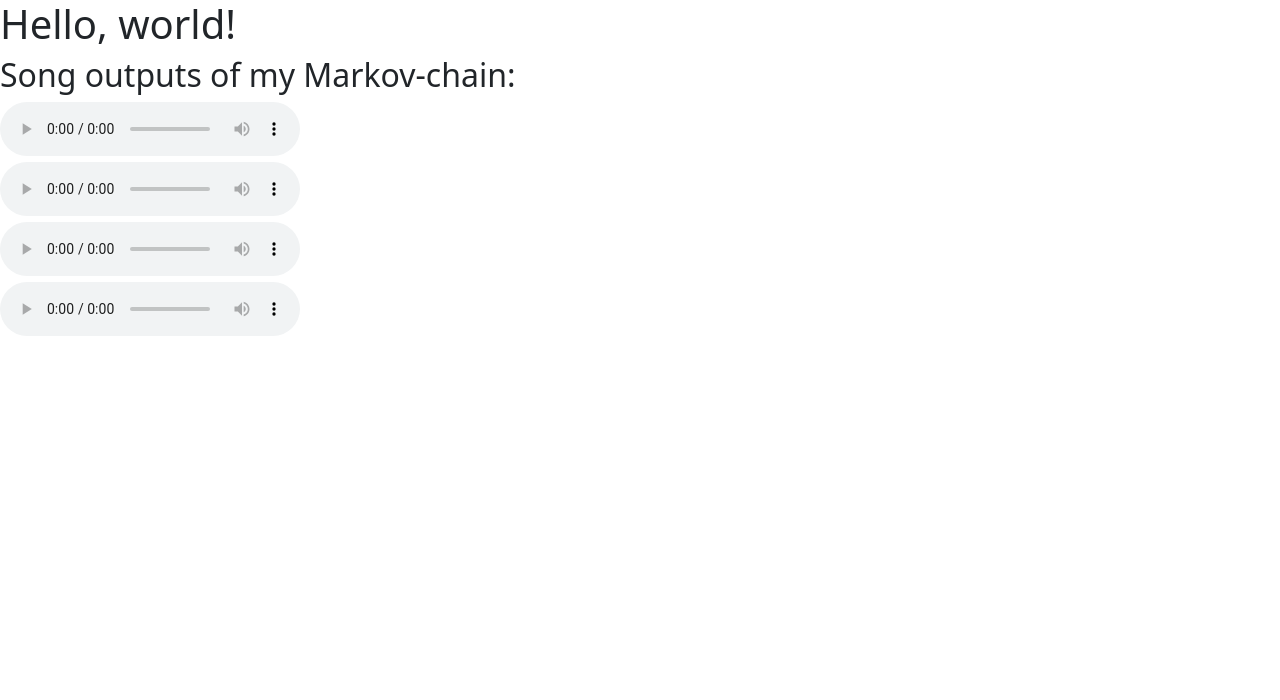
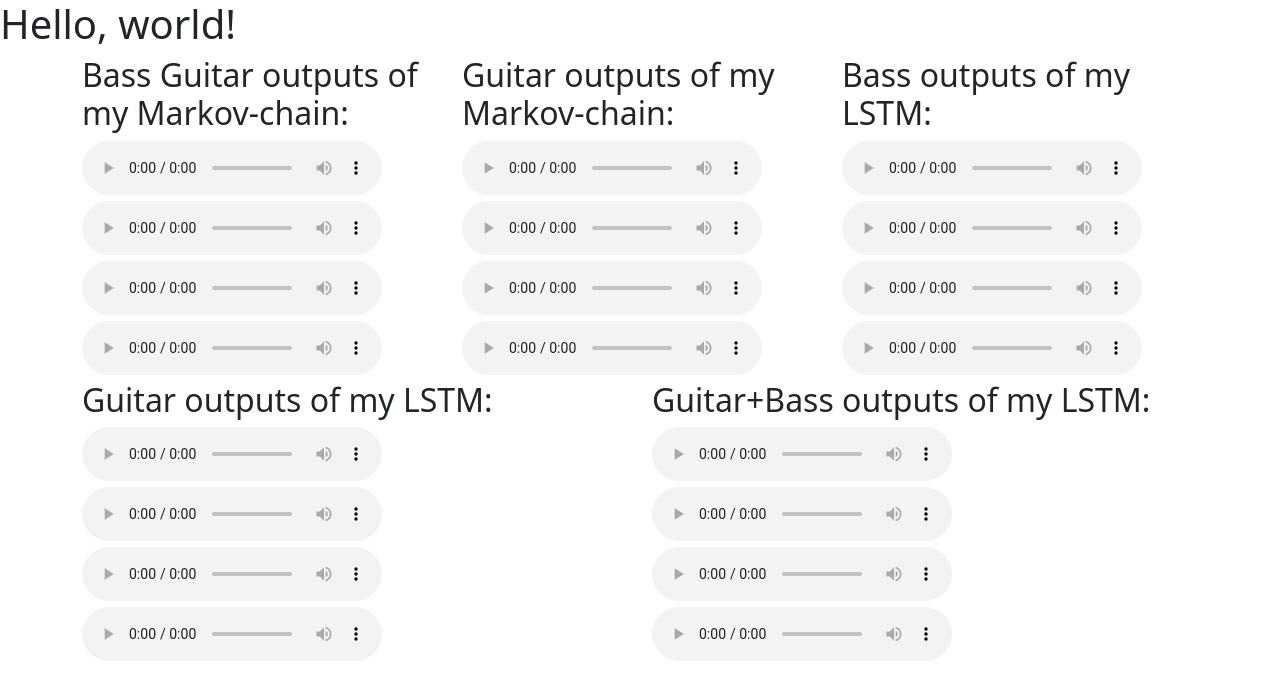
Before and after one commit to darkpanther99/darkpanther99.github.io, a plain HTML site: page index.html in a window 1280 px wide. Drawn offline with nearby package versions, Linux system fonts and the light colour scheme.

Commit message:
added a lot of songs

```diff
--- a/index.html
+++ b/index.html
@@ -9,8 +9,10 @@
     <div>
         <h1>Hello, world!</h1>
     </div>
-    <div>
-        <h2>Song outputs of my Markov-chain:</h2>
+    <div class="container">
+        <div class="row">
+          <div class="col-sm">
+            <h2>Bass Guitar outputs of my Markov-chain:</h2>
             <audio controls>
                 <source src="res\markov_bass_constanttempo_1.wav" type="audio/wav">
             </audio>
@@ -27,6 +29,84 @@
                 <source src="res\markov_bass_3.wav" type="audio/wav">
             </audio>
           </div>
+          <div class="col-sm">
+            <h2>Guitar outputs of my Markov-chain:</h2>
+            <audio controls>
+                <source src="res\markov_guitar_1.wav" type="audio/wav">
+            </audio>
+            <br>
+            <audio controls>
+                <source src="res\markov_guitar_2.wav" type="audio/wav">
+            </audio>
+            <br>
+            <audio controls>
+                <source src="res\markov_guitar_3.wav" type="audio/wav">
+            </audio>
+            <br>
+            <audio controls>
+                <source src="res\markov_guitar_4.wav" type="audio/wav">
+            </audio>
+          </div>
+          <div class="col-sm">
+            <h2>Bass outputs of my LSTM:</h2>
+            <audio controls>
+                <source src="res\LSTM_bass_1.wav" type="audio/wav">
+            </audio>
+            <br>
+            <audio controls>
+                <source src="res\LSTM_bass_2.wav" type="audio/wav">
+            </audio>
+            <br>
+            <audio controls>
+                <source src="res\LSTM_bass_3.wav" type="audio/wav">
+            </audio>
+            <br>
+            <audio controls>
+                <source src="res\LSTM_bass_4.wav" type="audio/wav">
+            </audio>
+          </div>
+          <div class="col-sm">
+            <h2>Guitar outputs of my LSTM:</h2>
+            <audio controls>
+                <source src="res\LSTM_rhythm_guitar.wav" type="audio/wav">
+            </audio>
+            <br>
+            <audio controls>
+                <source src="res\LSTM_rhythm_guitar_2.wav" type="audio/wav">
+            </audio>
+            <br>
+            <audio controls>
+                <source src="res\LSTM_rhythm_guitar_3.wav" type="audio/wav">
+            </audio>
+            <br>
+            <audio controls>
+                <source src="res\LSTM_rhythm_guitar_4.wav" type="audio/wav">
+            </audio>
+          </div>
+          <div class="col-sm">
+            <h2>Guitar+Bass outputs of my LSTM:</h2>
+            <audio controls>
+                <source src="res\LSTM_bass+guitar_1.wav" type="audio/wav">
+            </audio>
+            <br>
+            <audio controls>
+                <source src="res\LSTM_bass+guitar_2.wav" type="audio/wav">
+            </audio>
+            <br>
+            <audio controls>
+                <source src="res\LSTM_bass+guitar_3.wav" type="audio/wav">
+            </audio>
+            <br>
+            <audio controls>
+                <source src="res\LSTM_bass+guitar_4.wav" type="audio/wav">
+            </audio>
+          </div>
+        </div>
+      </div>
+
+    <div>
+
+    </div>
 
 
     <script src="https://cdn.jsdelivr.net/npm/@popperjs/core@2.9.1/dist/umd/popper.min.js" integrity="sha384-SR1sx49pcuLnqZUnnPwx6FCym0wLsk5JZuNx2bPPENzswTNFaQU1RDvt3wT4gWFG" crossorigin="anonymous"></script>
```
Also changed, not shown: 16 other files. Lines whose indentation alone changed are shown as unchanged.
